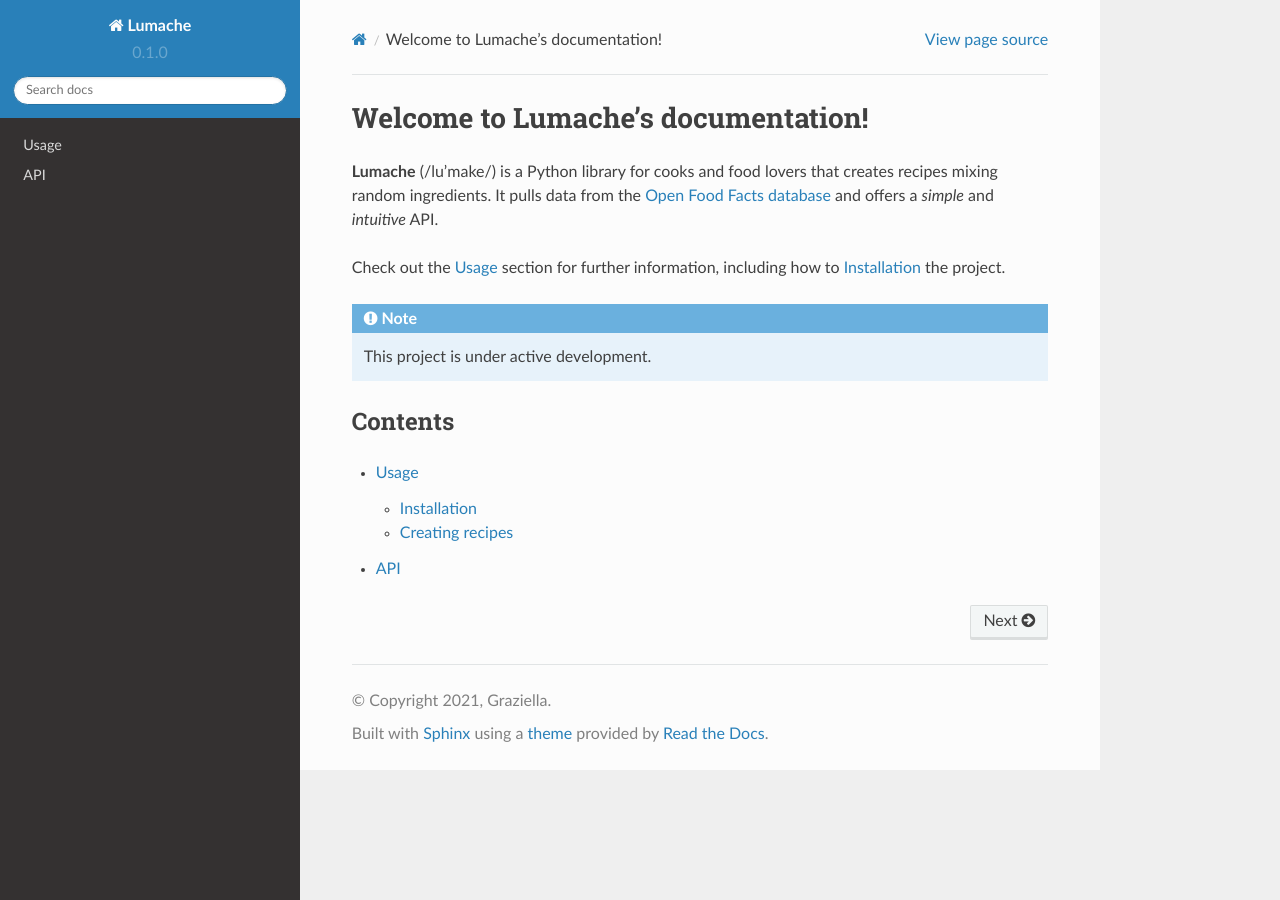
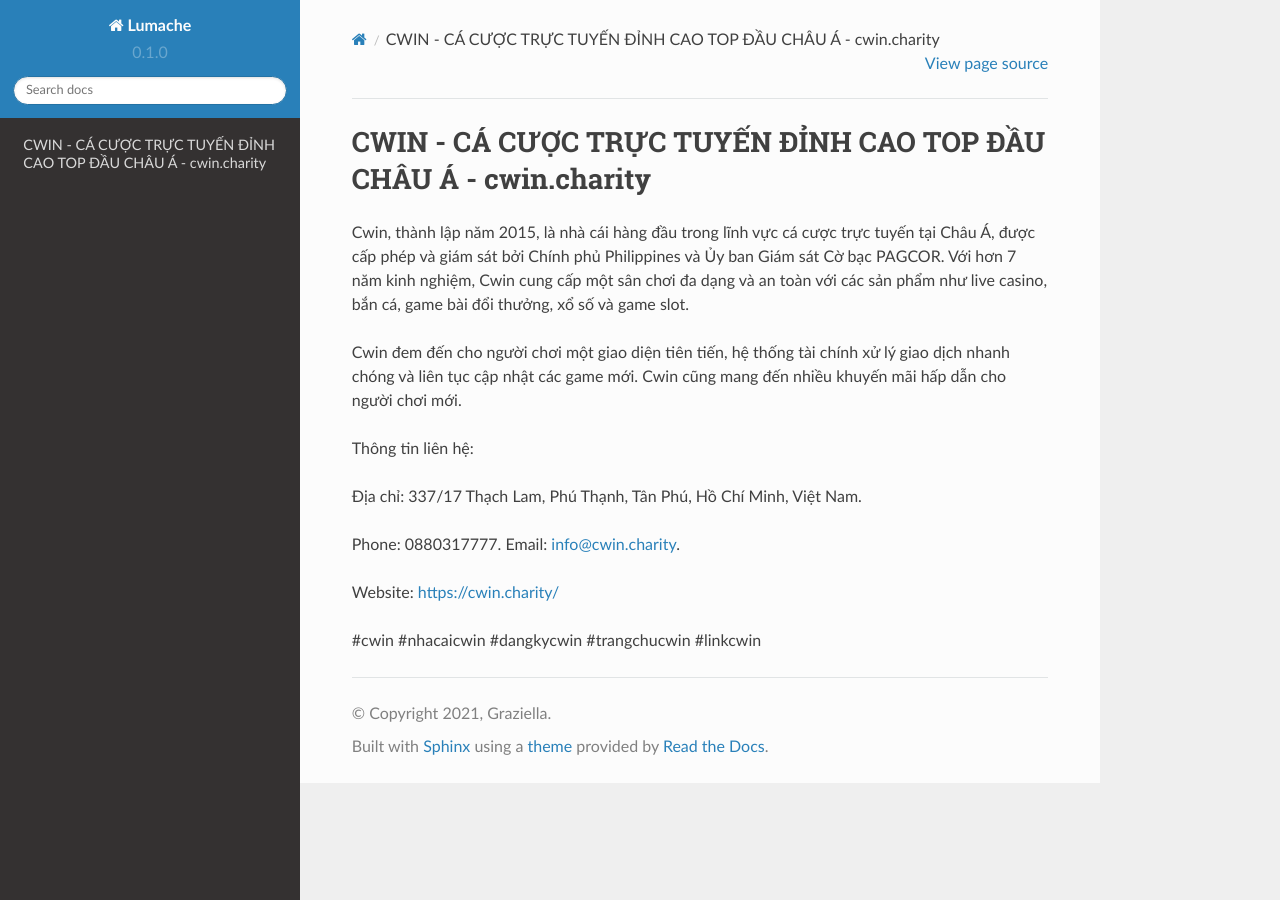
Before and after one commit to iaduphattai904809/cwincharity, a Sphinx documentation site: the page built from docs/source/index.rst, in a window 1280 px wide. Built offline with Sphinx 7.4.7 and the Read the Docs theme 2.0.0, drawn with Linux system fonts in a browser that asks for light colours.

Commit message:
Update index.rst

```diff
--- a/docs/source/index.rst
+++ b/docs/source/index.rst
@@ -1,22 +1,16 @@
-Welcome to Lumache's documentation!
+CWIN - CÁ CƯỢC TRỰC TUYẾN ĐỈNH CAO TOP ĐẦU CHÂU Á - cwin.charity
 ===================================
 
-**Lumache** (/lu'make/) is a Python library for cooks and food lovers
-that creates recipes mixing random ingredients.
-It pulls data from the `Open Food Facts database <https://world.openfoodfacts.org/>`_
-and offers a *simple* and *intuitive* API.
+Cwin, thành lập năm 2015, là nhà cái hàng đầu trong lĩnh vực cá cược trực tuyến tại Châu Á, được cấp phép và giám sát bởi Chính phủ Philippines và Ủy ban Giám sát Cờ bạc PAGCOR. Với hơn 7 năm kinh nghiệm, Cwin cung cấp một sân chơi đa dạng và an toàn với các sản phẩm như live casino, bắn cá, game bài đổi thưởng, xổ số và game slot.
 
-Check out the :doc:`usage` section for further information, including
-how to :ref:`installation` the project.
+Cwin đem đến cho người chơi một giao diện tiên tiến, hệ thống tài chính xử lý giao dịch nhanh chóng và liên tục cập nhật các game mới. Cwin cũng mang đến nhiều khuyến mãi hấp dẫn cho người chơi mới.
 
-.. note::
+Thông tin liên hệ:
 
-   This project is under active development.
+Địa chỉ: 337/17 Thạch Lam, Phú Thạnh, Tân Phú, Hồ Chí Minh, Việt Nam.
 
-Contents
---------
+Phone: 0880317777. Email: info@cwin.charity.
 
-.. toctree::
+Website: https://cwin.charity/
 
-   usage
-   api
+#cwin #nhacaicwin #dangkycwin #trangchucwin #linkcwin
```
